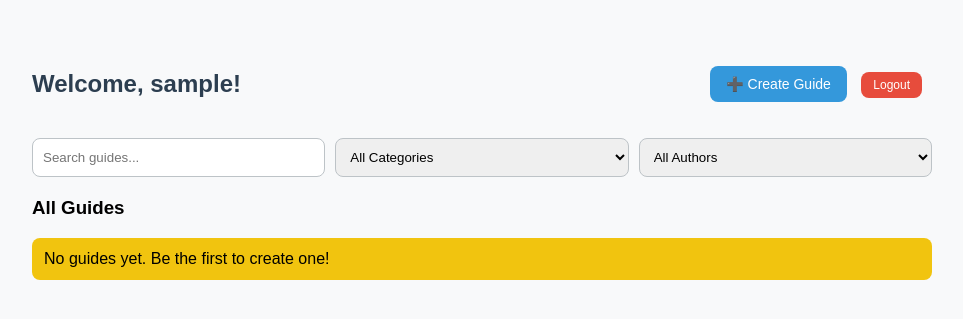
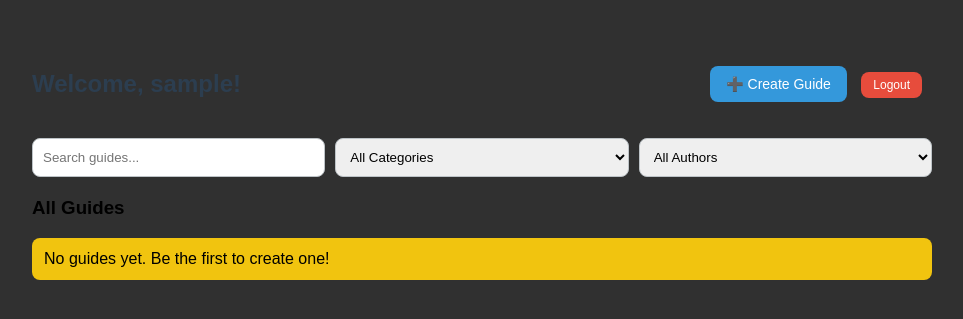
Before and after one commit to Fattcat/DIY-TutorialMaker, a Flask app: page /dashboard in a window 1280 px wide. Shown: the top 319 px of the page, without its empty margins (158-1121 px from the left). Run offline with Flask 3, Linux system fonts and the light colour scheme; the visitor is signed in with stand-in values (Sample User, id 1).

Commit message:
Update dashboard.html

```diff
--- a/v1/templates/dashboard.html
+++ b/v1/templates/dashboard.html
@@ -3,7 +3,7 @@
 <head>
     <title>Dashboard</title>
     <style>
-        body { font-family: Arial, sans-serif; background: #f8f9fa; margin: 0; padding: 0; }
+        body { font-family: Arial, sans-serif; background: #303030; margin: 0; padding: 0; }
         .container { max-width: 900px; margin: 30px auto; padding: 20px; }
         h2 { color: #2c3e50; }
 
```
